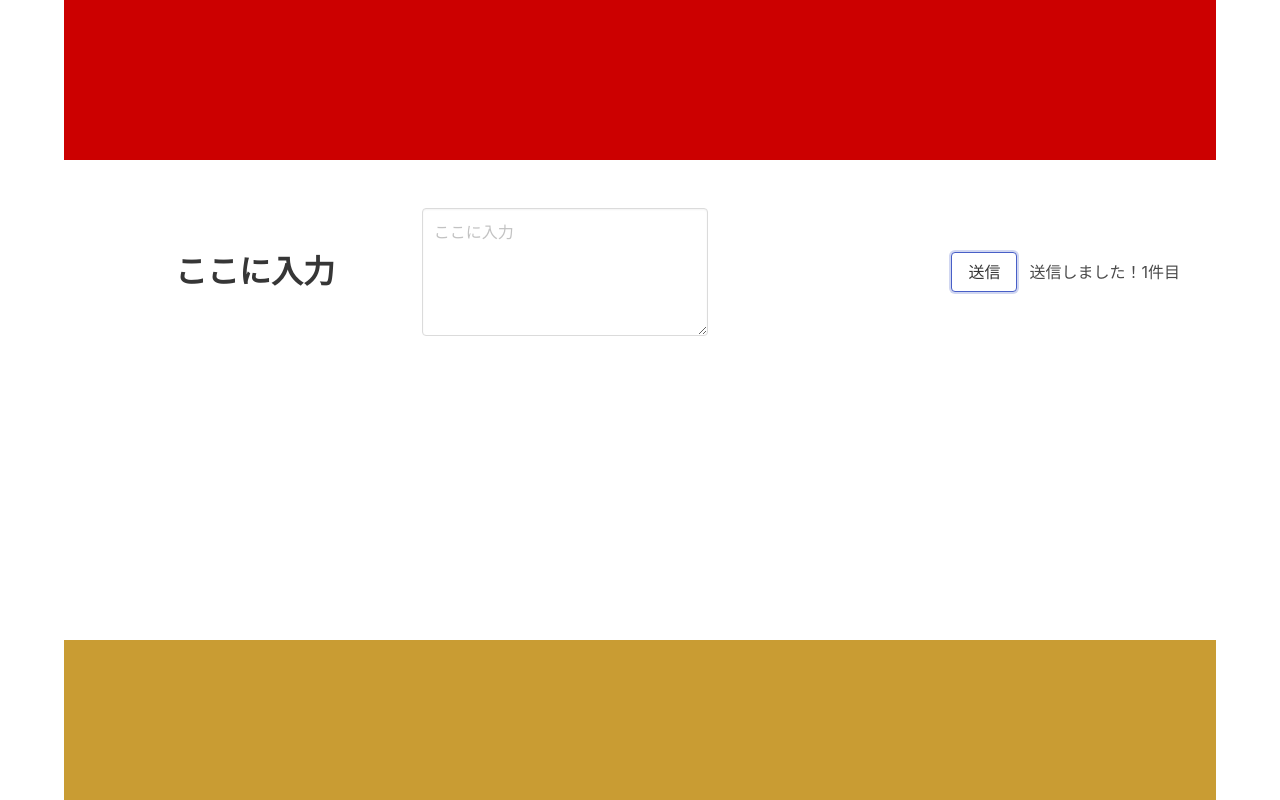
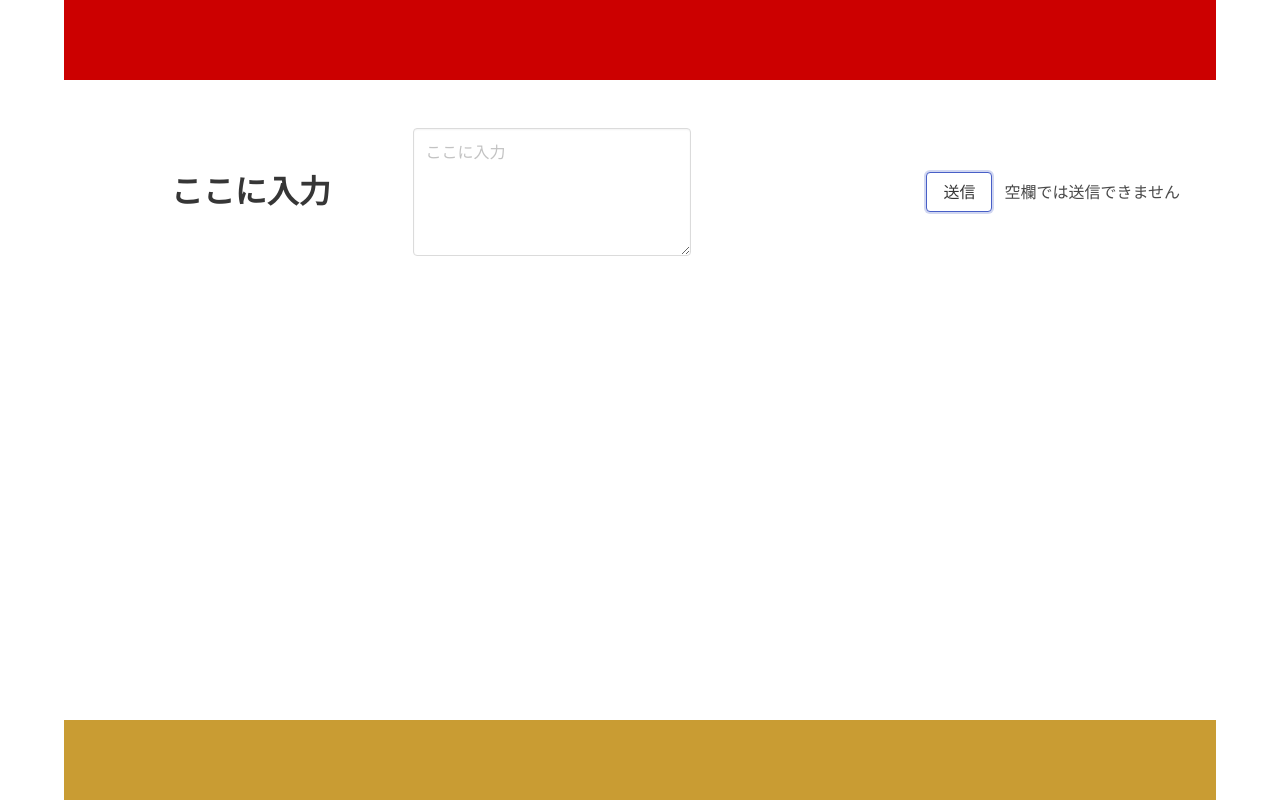
Before and after one commit to takerucam/hack_battleB, a plain HTML site: page public/input.html in a window 1280 px wide. Both pictures are taken after a click on the button "送信". Drawn offline with nearby package versions, Linux system fonts and the light colour scheme.

Commit message:
fix header and space input

```diff
--- a/public/input.js
+++ b/public/input.js
@@ -1,12 +1,16 @@
-document.addEventListener('DOMContentLoaded', () => {
-    const sendButton = document.getElementById('send');
-    const message = document.getElementById('message');
-    let count = 0;
-    console.log('DOMContentLoaded');
+document.addEventListener("DOMContentLoaded", () => {
+  const sendButton = document.getElementById("send");
+  const message = document.getElementById("message");
+  let count = 0;
+  console.log("DOMContentLoaded");
 
-    sendButton.addEventListener('click', () => {
-        count++;
-        message.textContent = `送信しました！${count}件目`;
-        document.getElementById('form').value = '';
-    });
+  sendButton.addEventListener("click", () => {
+    if (document.getElementById("form").value == "") {
+      message.textContent = `空欄では送信できません`;
+    } else {
+      count++;
+      message.textContent = `送信しました！${count}件目`;
+      document.getElementById("form").value = "";
+    }
+  });
 });
--- a/public/styles.css
+++ b/public/styles.css
@@ -3,20 +3,20 @@ body {
   background: white;
 }
 
-.container{
-	/* height: 1000px; */
+.container {
+  /* height: 1000px; */
 }
 
 header {
-  height: 20vh;
+  height: 10vh;
   background-color: #cc0000;
 }
 
 main {
-  height: 60vh;
+  height: 80vh;
 }
 
 footer {
-  height: 20vh;
+  height: 10vh;
   background-color: #c99c33;
 }
```
